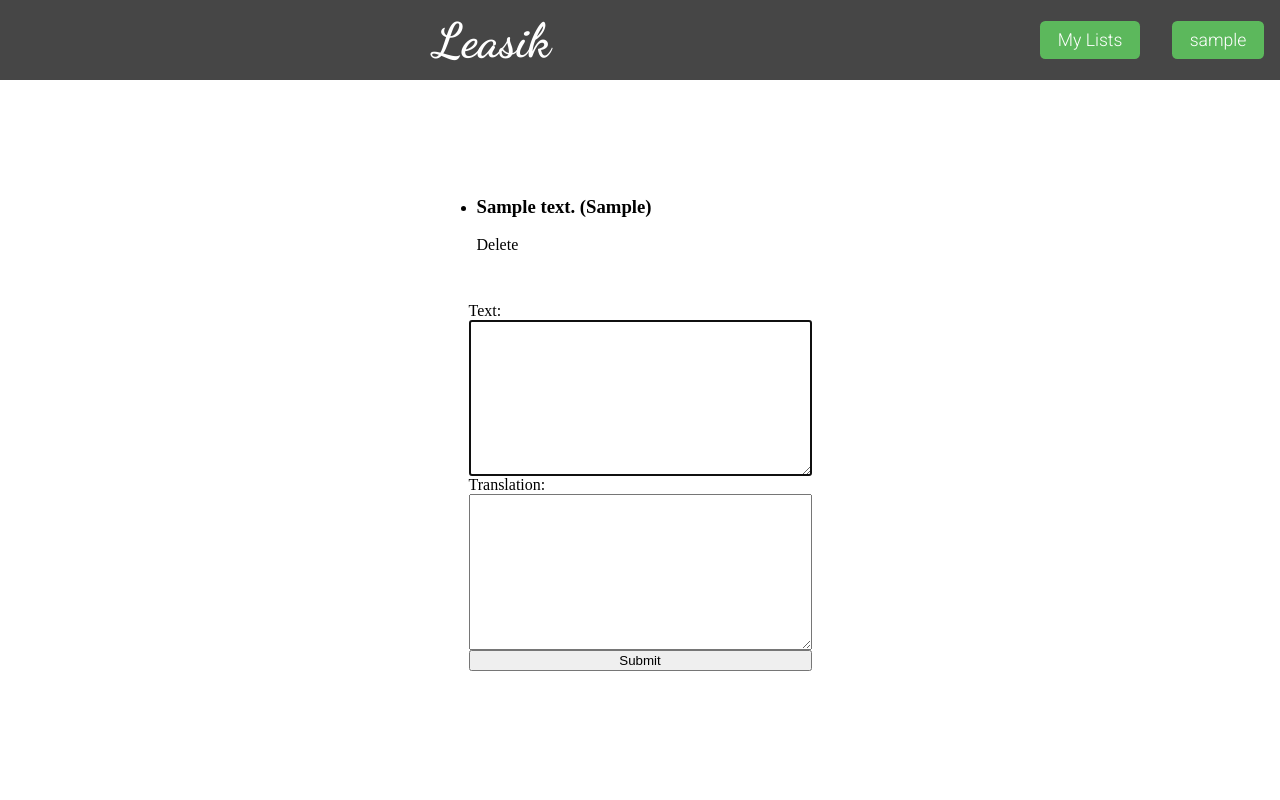
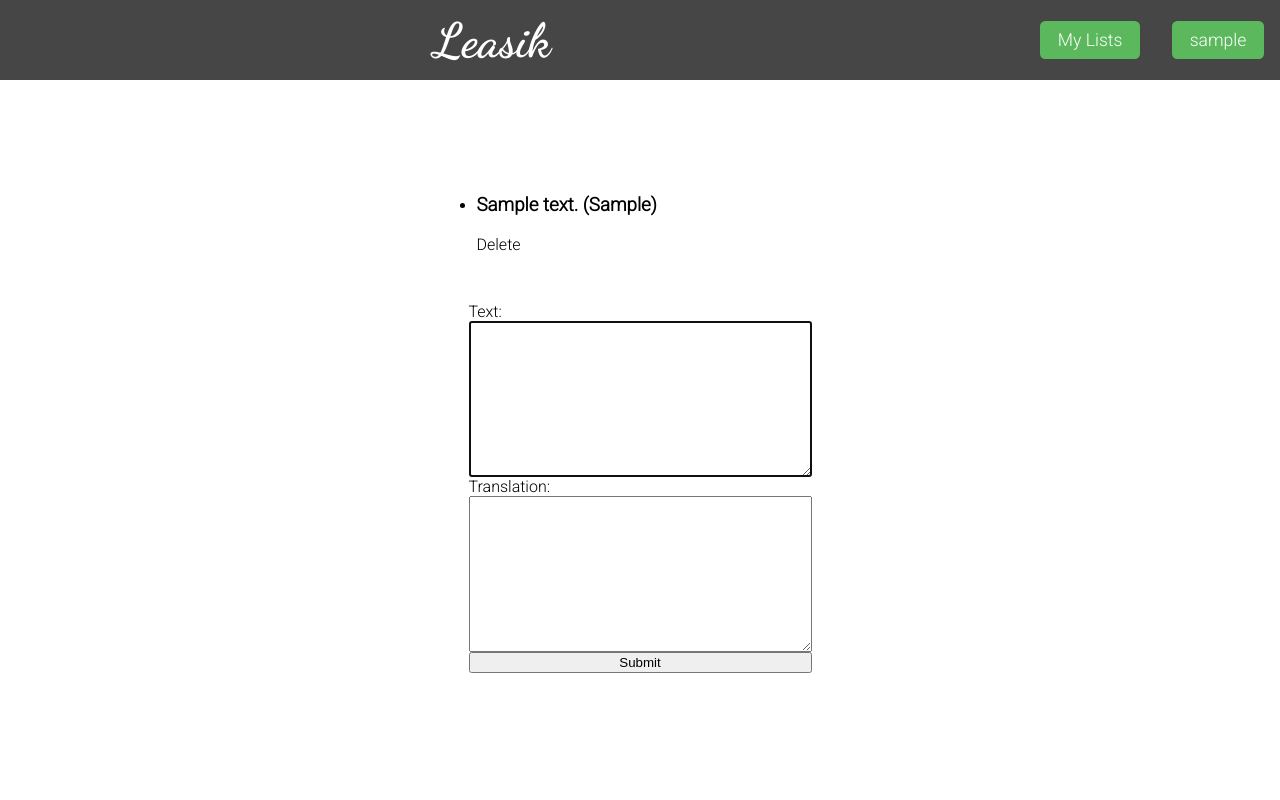
Before and after one commit to abhi-kr-2100/leasik, a Django app: template leasikApp/templates/leasikApp/list_edit.html in a window 1280 px wide. Run offline with Django 4.2, Linux system fonts and the light colour scheme; the template is opened without the code that fills it: values that come from a table or form of the project are taken from there, others are empty; a user stored in the database is signed in; tables that the repository leaves empty hold one stand-in row (values such as "Sample post"); parts of the project's set-up code (start-up, migrations or seed data) failed here and were passed over; some libraries are stand-ins or nearby versions.

Commit message:
Add a body-level font

```diff
--- a/leasikApp/static/leasikApp/styles/base.css
+++ b/leasikApp/static/leasikApp/styles/base.css
@@ -70,6 +70,10 @@ body {
 
 /* Font */
 
+body {
+    font-family: 'Roboto', sans-serif;
+}
+
 #main-header h1 {
     font-family: 'Dancing Script', cursive;
     font-size: 3em;
```
